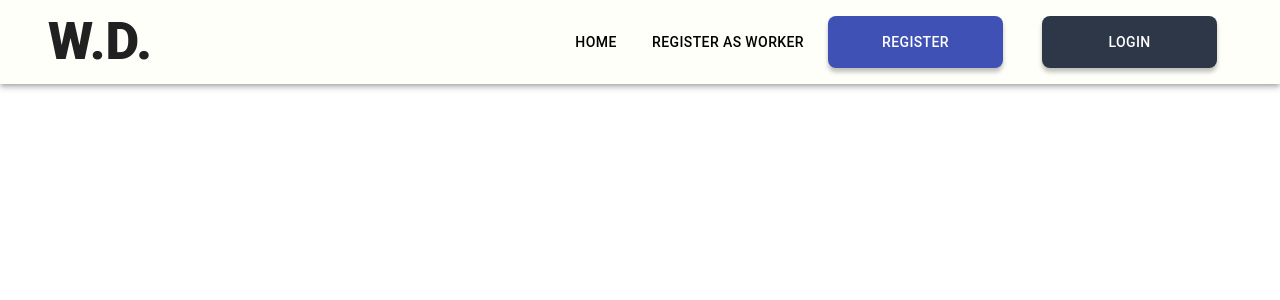
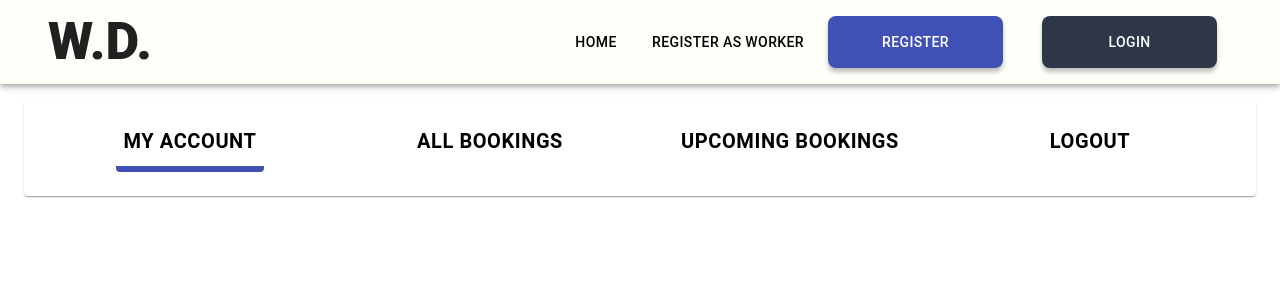
Before and after one commit to pesto-students/workersdeck-frontend-f2-delta, a React (Create React App) app: page /my-profile in a window 1280 px wide. Shown: the top 300 px of the page. Built offline with nearby package versions, Linux system fonts and the light colour scheme.

Commit message:
Add my profile page

```diff
--- a/src/App.js
+++ b/src/App.js
@@ -4,6 +4,7 @@ import Header from "./components/Header/Header";
 import Home from "./pages/Home";
 import Login from "./pages/Login";
 import Register from "./pages/Register";
+import MyProfile from "./pages/MyProfile";
 import SelectAddress from "./pages/SelectAddress";
 import { Routes, Route } from "react-router-dom";
 
@@ -16,6 +17,7 @@ function App() {
           <Route exact path="/" element={<Home />} />
           <Route exact path="/login" element={<Login />} />
           <Route exact path="/register" element={<Register />} />
+          <Route exact path="/my-profile" element={<MyProfile />} />
         </Routes>
       </main>
     </div>
--- a/src/pages/Home.js
+++ b/src/pages/Home.js
@@ -2,7 +2,6 @@ import React, { useState } from "react";
 import "./Page.css";
 import {
 	Box,
-	Paper,
 	Grid,
 	Card,
 	Button,
--- /dev/null
+++ b/src/pages/MyProfile.js
@@ -0,0 +1,48 @@
+import React, { useState } from "react";
+import {
+    Container,
+    Grid,
+    Card,
+    CardContent,
+    Box,
+    Button
+} from "@mui/material";
+
+
+const MyProfile = () => {
+
+
+
+    return(
+        <>
+        <Container maxWidth="xl" className="wd-myprofile-layout">
+        <Grid item container>
+        <Grid sm={12} xs={12} md={12} lg={12} item mt={2}>
+        <Card sx={{ minWidth: 275 }}>
+      <CardContent className="wd-myprofile-align">
+      <Grid item container >
+      <Grid sm={12} xs={12} md={3} lg={3} item>
+      <Button size="medium" className={`wd-myprofile-title wd-myprofile-active-page`}>MY ACCOUNT</Button>
+      </Grid>
+      <Grid sm={12} xs={12} md={3} lg={3} item>
+      <Button size="medium" className="wd-myprofile-title">ALL BOOKINGS</Button>
+      </Grid>
+      <Grid sm={12} xs={12} md={3} lg={3} item>
+      <Button size="medium" className="wd-myprofile-title">UPCOMING  BOOKINGS</Button>
+      </Grid>
+      <Grid sm={12} xs={12} md={3} lg={3} item>
+      <Button size="medium" className="wd-myprofile-title">LOGOUT</Button>
+      </Grid>
+      </Grid>
+      </CardContent>
+
+    </Card>
+        </Grid>
+        </Grid>
+        </Container>
+        </>
+    );
+
+};
+
+export default MyProfile;
--- a/src/pages/Page.css
+++ b/src/pages/Page.css
@@ -139,3 +139,23 @@ color: #FFFFFF !important;
   color:#ffffff;
   text-align: center;
 }
+
+.wd-myprofile-layout{
+  margin-top: "60px !important";
+}
+.wd-myprofile-align{
+  text-align: center;
+}
+.wd-myprofile-title{
+  font-family: Poppins;
+  font-style: normal;
+font-weight: bold !important;
+font-size: 20px !important;
+line-height: 38px !important;
+color: #000000 !important;
+}
+
+.wd-myprofile-active-page{
+  border-bottom: 6px solid #3F51B5 !important;
+
+}
```
Also changed, not shown: src/components/Header/HeaderTwo.jsx (added, +27 -0 lines), src/pages/index.js (added).
